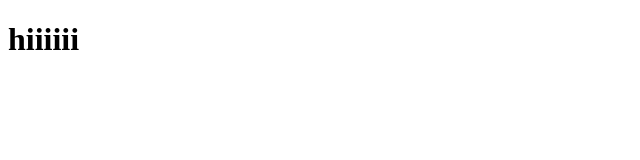
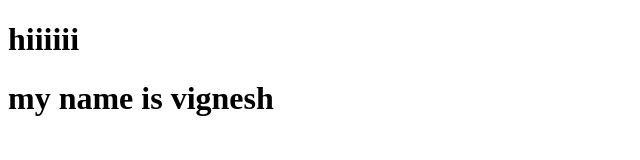
Before and after one commit to Name-Is-Vicky/git1, a plain HTML site: page index.html in a window 1280 px wide. Shown: the whole page, without its empty margins (0-640 px from the left). Drawn offline with Linux system fonts and the light colour scheme.

Commit message:
index.html

```diff
--- a/index.html
+++ b/index.html
@@ -9,6 +9,7 @@
     <main>
         <div>
             <h1>hiiiiii</h1>
+            <h1>my name is vignesh</h1>
         </div>
     </main>
 
```
